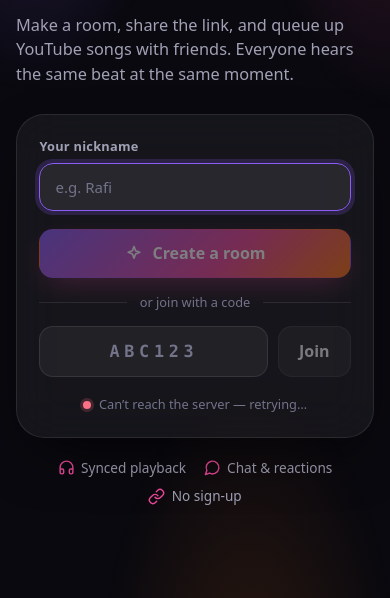
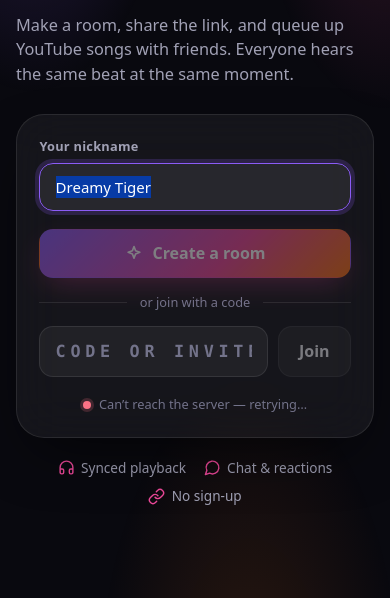
Before and after one commit to TMAn1An/Shared-Music-Space, a web app: page /SharedMusicSpace/wwwroot/index.html in a window 390 px wide. Shown: the part 246-844 px from the top of the page. Run offline with its HTML, style and script files only (its server is not run), Linux system fonts and the light colour scheme; data that the repository does not hold is empty.

Commit message:
UX: friendlier onboarding, invite flow, PWA manifest, wake lock
- Pre-filled random nickname for first-time visitors
- Join field accepts a code or a pasted invite link
- Empty room offers Add a song + Invite friends; People tab invite card when alone
- Compact empty state on phones, web app manifest, screen wake lock during playback

Co-Authored-By: Claude Sonnet 5.5 <noreply@anthropic.com>
Claude-Session: https://claude.ai/code/session_01L1pCNk3Niqta9XLJyvpLLL

```diff
--- a/SharedMusicSpace/wwwroot/css/app.css
+++ b/SharedMusicSpace/wwwroot/css/app.css
@@ -203,6 +203,10 @@ button { cursor: pointer; }
 .empty-stage { background: radial-gradient(80% 80% at 50% 0%, rgb(139 92 246 / .22), transparent 70%), #0d0d16; }
 .empty-stage h3 { font-size: 1.2rem; letter-spacing: -.01em; }
 .empty-stage p { color: var(--muted); max-width: 34ch; font-size: .92rem; margin-bottom: .4rem; }
+.empty-actions { display: flex; flex-wrap: wrap; justify-content: center; gap: .6rem; }
+.invite-card { display: flex; align-items: center; gap: 12px; margin: 12px 12px 0; padding: 12px 14px; border-radius: var(--r-md); background: linear-gradient(135deg, rgb(139 92 246 / .16), rgb(236 72 153 / .1)); border: 1px solid rgb(139 92 246 / .35); }
+.invite-card p { flex: 1; font-size: .85rem; color: var(--muted); }
+.invite-card strong { display: block; color: var(--text); font-size: .92rem; }
 .empty-art { width: 64px; height: 64px; display: grid; place-items: center; border-radius: 20px; background: var(--surface-2); border: 1px solid var(--border); color: var(--pink); }
 .empty-art .icon { width: 28px; height: 28px; }
 .tap-play { background: rgb(9 9 15 / .72); backdrop-filter: blur(10px); -webkit-backdrop-filter: blur(10px); border: 0; color: #fff; font-weight: 600; cursor: pointer; }
@@ -350,6 +354,11 @@ button { cursor: pointer; }
 @media (max-width: 860px) {
   .room { grid-template-columns: minmax(0, 1fr); grid-template-rows: auto auto minmax(0, 1fr); grid-template-areas: "top" "stage" "panel"; }
   .hide-sm { display: none; }
+  .empty-stage { gap: .35rem; padding: 1rem; }
+  .empty-art { display: none; }
+  .empty-stage h3 { font-size: 1.05rem; }
+  .empty-stage p { font-size: .85rem; margin-bottom: .3rem; }
+  .empty-actions .btn { padding: .5rem .85rem; font-size: .9rem; }
   .topbar { padding: 8px 12px; gap: 8px; }
   .topbar-right { gap: 4px; }
   .room-sub { white-space: nowrap; }
--- a/SharedMusicSpace/wwwroot/index.html
+++ b/SharedMusicSpace/wwwroot/index.html
@@ -8,6 +8,8 @@
   <meta name="description" content="Listen to YouTube music in perfect sync with friends. Create a room, share the link, press play together.">
   <title>Music Space — listen together</title>
   <link rel="icon" href="/favicon.svg" type="image/svg+xml">
+  <link rel="manifest" href="/manifest.webmanifest">
+  <link rel="apple-touch-icon" href="/favicon.svg">
   <link rel="stylesheet" href="/css/app.css">
 </head>
 <body>
@@ -71,7 +73,7 @@
           <div class="or"><span>or join with a code</span></div>
 
           <div class="join-row">
-            <input id="codeInput" class="input code-input" type="text" maxlength="6" autocomplete="off" autocapitalize="characters" spellcheck="false" placeholder="ABC123" aria-label="Room code">
+            <input id="codeInput" class="input code-input" type="text" maxlength="80" autocomplete="off" autocapitalize="characters" spellcheck="false" placeholder="Code or invite link" aria-label="Room code or invite link">
             <button type="submit" class="btn btn-secondary btn-lg" id="joinBtn" data-action="join" disabled>Join</button>
           </div>
         </div>
@@ -119,8 +121,11 @@
         <div class="empty-stage" id="emptyStage">
           <div class="empty-art"><svg class="icon"><use href="#i-music"/></svg></div>
           <h3>Nothing playing yet</h3>
-          <p>Search for a song or paste a YouTube link to get the party started.</p>
-          <button class="btn btn-primary" id="emptyAddBtn" type="button"><svg class="icon"><use href="#i-plus"/></svg>Add a song</button>
+          <p>Add a song, then invite your friends — everyone hears it at the same moment.</p>
+          <div class="empty-actions">
+            <button class="btn btn-primary" id="emptyAddBtn" type="button"><svg class="icon"><use href="#i-plus"/></svg>Add a song</button>
+            <button class="btn btn-secondary" id="emptyInviteBtn" type="button"><svg class="icon"><use href="#i-link"/></svg>Invite friends</button>
+          </div>
         </div>
 
         <button class="tap-play" id="tapPlay" type="button" hidden>
--- a/SharedMusicSpace/wwwroot/js/main.js
+++ b/SharedMusicSpace/wwwroot/js/main.js
@@ -138,8 +138,13 @@ player.setMuted(store.get('ms.muted') === '1');
    ========================================================================== */
 const inviteCode = (location.pathname.match(/^\/r\/([A-Za-z0-9]{4,12})/)?.[1] ?? '').toUpperCase();
 
+const ADJECTIVES = ['Happy', 'Groovy', 'Chill', 'Cosmic', 'Funky', 'Sunny', 'Mellow', 'Electric', 'Lucky', 'Velvet', 'Neon', 'Dreamy'];
+const ANIMALS = ['Panda', 'Otter', 'Falcon', 'Koala', 'Tiger', 'Dolphin', 'Fox', 'Owl', 'Penguin', 'Llama', 'Gecko', 'Raven'];
+const randomNick = () => `${ADJECTIVES[Math.floor(Math.random() * ADJECTIVES.length)]} ${ANIMALS[Math.floor(Math.random() * ANIMALS.length)]}`;
+
 function initLobby() {
-  el.name.value = store.get('ms.name') ?? '';
+  // Returning visitors get their old name; first-timers get a fun suggestion so they can start with one click.
+  el.name.value = store.get('ms.name') ?? randomNick();
   if (inviteCode) {
     el.lobby.classList.add('invited');
     el.code.value = inviteCode;
@@ -147,9 +152,15 @@ function initLobby() {
     el.inviteNote.append('You’ve been invited to room ', h('strong', { text: inviteCode }), '. Pick a nickname and hop in.');
   }
   el.name.focus({ preventScroll: true });
+  el.name.select();
 }
 
-el.code.addEventListener('input', () => { el.code.value = el.code.value.toUpperCase().replace(/[^A-Z0-9]/g, ''); });
+// Accept a bare code or a pasted invite link — whichever the friend sent.
+el.code.addEventListener('input', () => {
+  const raw = el.code.value;
+  const fromLink = raw.match(/\/r\/([A-Za-z0-9]{4,12})/)?.[1];
+  el.code.value = (fromLink ?? raw).toUpperCase().replace(/[^A-Z0-9]/g, '').slice(0, 6);
+});
 
 el.form.addEventListener('submit', async (e) => {
   e.preventDefault();
@@ -368,7 +379,13 @@ function renderQueue() {
 }
 
 function renderPeople() {
-  const nodes = [h('div', { class: 'section-head', text: `In this room · ${state.room.members.length}` })];
+  const nodes = [];
+  if (state.room.members.length === 1) {
+    nodes.push(h('div', { class: 'invite-card' },
+      h('p', {}, h('strong', { text: 'It’s just you here' }), 'Send the invite link so friends can join and listen along.'),
+      h('button', { class: 'btn btn-primary btn-sm', type: 'button', onclick: shareInvite }, icon('link'), 'Invite')));
+  }
+  nodes.push(h('div', { class: 'section-head', text: `In this room · ${state.room.members.length}` }));
   for (const m of state.room.members) {
     nodes.push(h('div', { class: 'person' },
       avatar(m.name),
@@ -612,13 +629,15 @@ async function copy(text, okMsg) {
   toast(okMsg);
 }
 $('#codeBtn').addEventListener('click', () => copy(state.room.code, 'Room code copied'));
-$('#inviteBtn').addEventListener('click', async () => {
+async function shareInvite() {
   const url = `${location.origin}/r/${state.room.code}`;
   if (navigator.share && matchMedia('(pointer: coarse)').matches) {
     try { await navigator.share({ title: 'Join my Music Space', text: `Listen with me in ${state.room.name}`, url }); return; } catch { /* cancelled → fall back to copy */ }
   }
   copy(url, 'Invite link copied — send it to your friends');
-});
+}
+$('#inviteBtn').addEventListener('click', shareInvite);
+$('#emptyInviteBtn').addEventListener('click', shareInvite);
 
 /* ==========================================================================
    Keyboard shortcuts & lock-screen controls
@@ -649,8 +668,19 @@ if ('mediaSession' in navigator) {
   bind('nexttrack', () => call('Skip'));
 }
 
+// Keep phone screens awake while music plays so the room doesn't fall asleep.
+let wakeLock = null;
+async function syncWakeLock() {
+  const want = !!playback()?.playing && !document.hidden && !!navigator.wakeLock;
+  try {
+    if (want && !wakeLock) { wakeLock = await navigator.wakeLock.request('screen'); wakeLock.addEventListener('release', () => { wakeLock = null; }); }
+    else if (!want && wakeLock) { await wakeLock.release(); wakeLock = null; }
+  } catch { /* denied (battery saver etc.) — not critical */ }
+}
+setInterval(syncWakeLock, 4000);
+
 // Re-sync immediately when the tab becomes visible again (mobile browsers throttle timers).
-document.addEventListener('visibilitychange', () => { if (!document.hidden) player.reconcile(true); });
+document.addEventListener('visibilitychange', () => { if (!document.hidden) { player.reconcile(true); syncWakeLock(); } });
 
 /* ==========================================================================
    Boot
```
Also changed, not shown: README.md, SharedMusicSpace/wwwroot/manifest.webmanifest (added).
